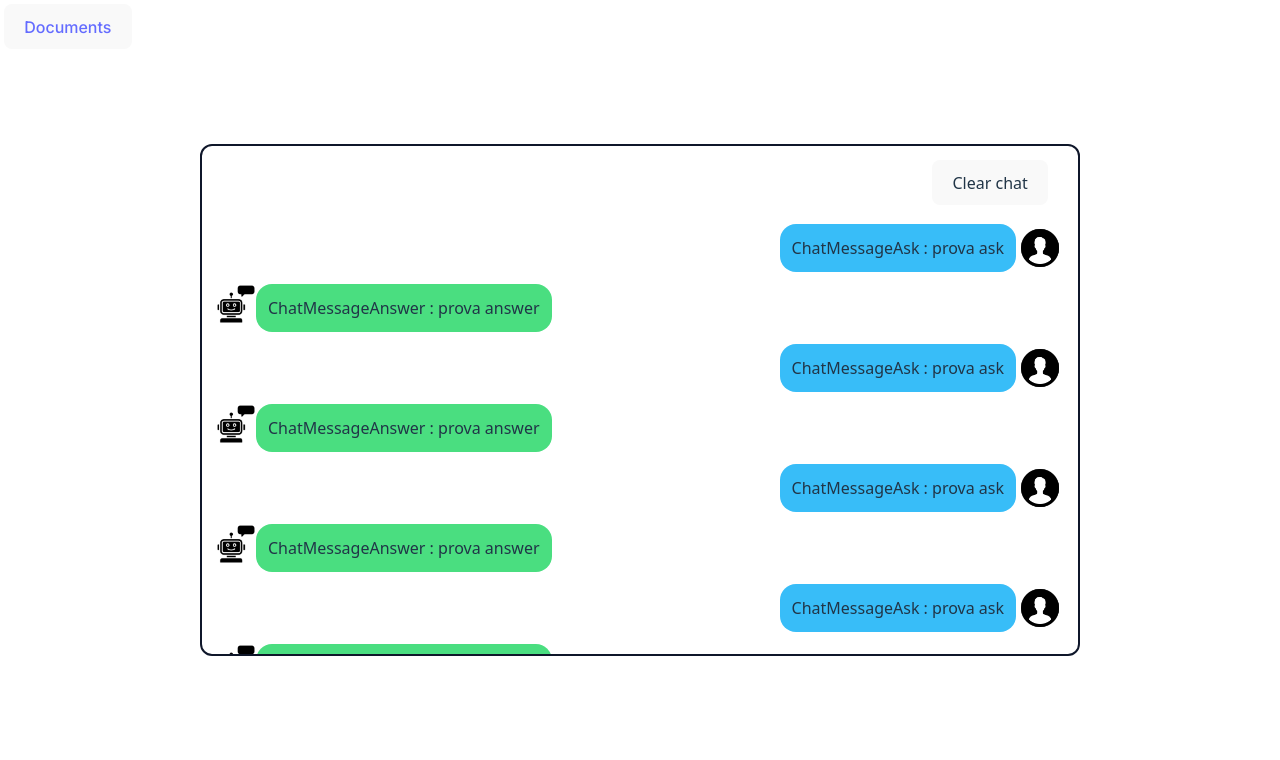
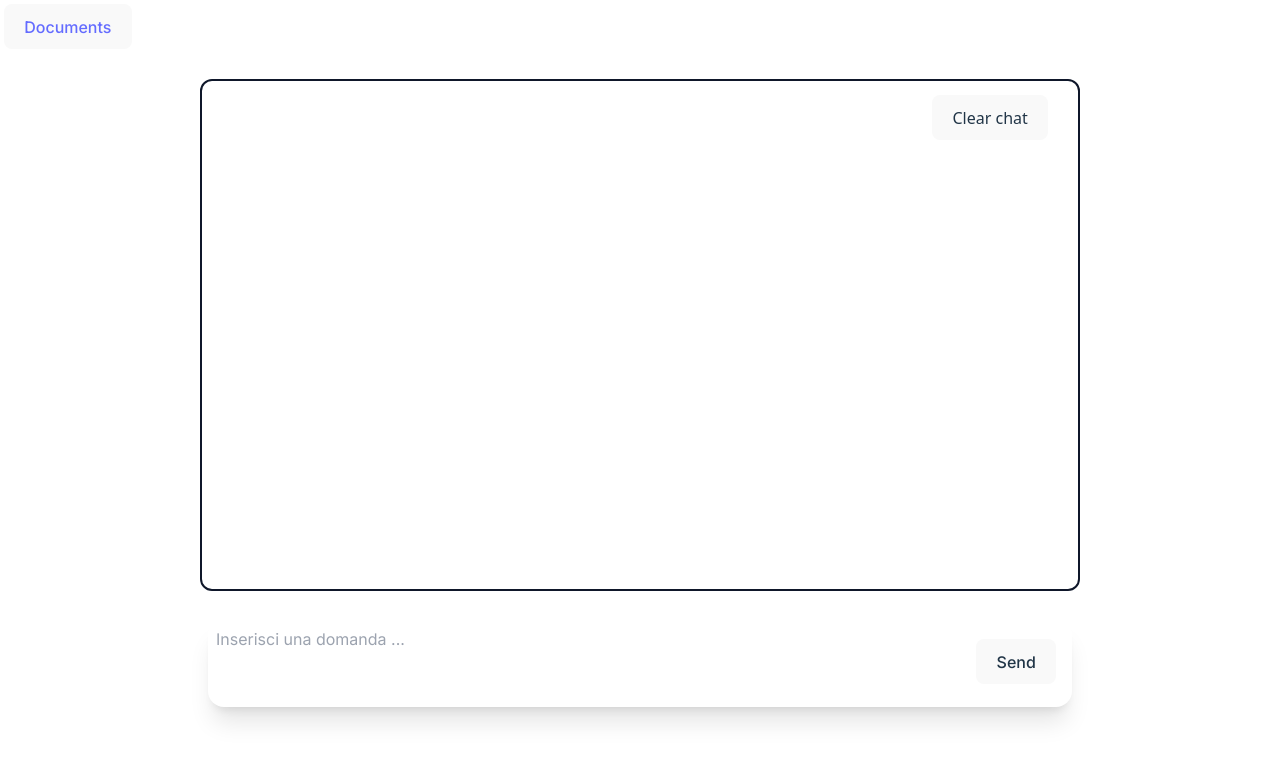
Before and after one commit to CodingCowboys10/kmai, a Next.js app in the folder 2-RTB/poc/: page /chat in a window 1280 px wide. Shown: the top 760 px of the page. Built offline with nearby package versions, Linux system fonts and the light colour scheme.

Commit message:
create text-input-component , fix element chat and chatBot

```diff
--- a/2-RTB/poc/src/app/chat/chat_components/chatBody.tsx
+++ b/2-RTB/poc/src/app/chat/chat_components/chatBody.tsx
@@ -1,11 +1,10 @@
-import {Properties} from "csstype";
-import React , {useState, useEffect} from "react";
+import React , {useRef, useEffect} from "react";
 import ChatMessageAsk from "@/app/chat/chat_components/chatMessageAsk";
 import ChatMessageAnswer from "@/app/chat/chat_components/chatMessageAnswer";
 
 interface chatMessage{
     id : number,    // 0 == ask / 1 == answer
-    text : string
+    text : any
 }
 
 interface ChatProps {
@@ -15,10 +14,16 @@ interface ChatProps {
 function ChatBody({list,clearChat}:ChatProps) {
 
 
+    const chatboxRef = useRef<HTMLInputElement | null>(null);
+
+    useEffect(() => {
+        chatboxRef.current?.scrollIntoView({ behavior: 'smooth', block: 'end' });
+    }, [list]);
+
     return (
         <>
 
-            <div id="chatArea" className="font-sans overflow-y-scroll border-2 rounded-xl border-slate-900 p-2" style={{minWidth: '55em',minHeight: '32em',maxWidth: '55em',maxHeight: '32em'}}>
+            <div id="chatArea" className="font-sans overflow-y-scroll border-2 rounded-xl border-slate-900 p-2 mb-5" style={{minWidth: '55em',minHeight: '32em',maxWidth: '55em',maxHeight: '32em'}}>
                 <div className="mt-16">{list.map((value, index) => (
                     <React.Fragment key={index}>
                         {value.id === 0 && (<ChatMessageAsk text={value.text}/>)}
@@ -26,6 +31,7 @@ function ChatBody({list,clearChat}:ChatProps) {
                     </React.Fragment>
                 ))}</div>
                 <button className="absolute top-4 right-8" onClick={clearChat}>Clear chat</button>
+                <div ref={chatboxRef}></div>
             </div>
 
         </>
--- a/2-RTB/poc/src/app/chat/chat_components/chatMessageAnswer.tsx
+++ b/2-RTB/poc/src/app/chat/chat_components/chatMessageAnswer.tsx
@@ -15,7 +15,7 @@ function ChatMessageAnswer({text}:chatAnswerProps){
                 height={50}
             />
             <div className="flex-row mr-auto p-3 bg-green-400 rounded-2xl">
-                ChatMessageAnswer : {text}
+               {text}
             </div>
         </div>
     );
--- a/2-RTB/poc/src/app/chat/chat_components/chatMessageAsk.tsx
+++ b/2-RTB/poc/src/app/chat/chat_components/chatMessageAsk.tsx
@@ -16,7 +16,7 @@ function ChatMessageAsk({text}:chatAskProps){
                 height={50}
             />
             <div className="p-3 ml-auto bg-sky-400 rounded-2xl">
-                ChatMessageAsk : {text}
+                {text}
             </div>
         </div>
     );
--- a/2-RTB/poc/src/app/chat/chat_components/chatbot.tsx
+++ b/2-RTB/poc/src/app/chat/chat_components/chatbot.tsx
@@ -1,28 +1,50 @@
 "use client"
 import {useState,useEffect} from "react";
 import ChatBody from "./chatBody";
+import TextInputComponent from "@/app/chat/chat_components/textInputComponent";
 
 interface chatMessage{
     id : number,    // 0 == ask / 1 == answer
-    text : string
+    text : any
 }
 function Chatbot (){
 
-    const ask:chatMessage = {id:0,text:"prova ask"};        //DA ELIMINARE (SOLO PER PROVA)
-    const answer:chatMessage = {id:1,text:"prova answer"};  //DA ELIMINARE (SOLO PER PROVA)
+    const [listElementChat,setListElementChat] = useState<chatMessage[]>([])
+    const [Stop, setStop] = useState(false);
 
-    const [listElementChat,setListElementChat] = useState<chatMessage[]>([ask,answer,ask,answer,ask,answer,ask,answer,ask,answer,ask,answer])
-
-    const addPointList = (id : number, text : string)=>{
+    function createQuestion(text : string){
         let element : chatMessage  = {
-            id: id,
+            id: 0,
             text : text
         };
-        setListElementChat([...listElementChat,element]);
+        return element;
+    }
+
+    function createAnswer(text : any){
+        let element : chatMessage  = {
+            id: 1,
+            text : text
+        };
+        return element;
     }
 
     const clearChat = () => {
         setListElementChat([]);
+    }
+
+    const Request = (text: string) => {
+        if(!Stop) {
+            setStop(true);
+
+            const question = createQuestion(text);
+            setListElementChat([...listElementChat,question]);
+
+
+
+            const answer = createAnswer(<div>risposta : {text}</div>)
+            setListElementChat([...listElementChat,question,answer]);
+            setStop(false);
+        }
     }
 
 
@@ -36,6 +58,7 @@ function Chatbot (){
                     <ChatBody list={listElementChat} clearChat={clearChat}></ChatBody>
                 </div>
 
+                <TextInputComponent Request={Request}/>
 
             </div>
 
--- /dev/null
+++ b/2-RTB/poc/src/app/chat/chat_components/textInputComponent.tsx
@@ -0,0 +1,37 @@
+import { useState } from 'react';
+
+interface InsertProps{
+    Request: (text: string) => void;
+}
+function TextInputComponent({Request}: InsertProps){
+
+
+    const [newQuestion, setNewQuestion] = useState('');
+
+    function handleClick(){
+        if(!(newQuestion === '')) {
+            Request(newQuestion);
+            setNewQuestion('');
+        }
+    }
+
+    return(
+        <div className="insert relative m-2 " >
+            <textarea
+                id="questionArea"
+                className="w-full rounded-2xl p-2 shadow-xl pr-28 resize-none"
+                rows={3}
+                placeholder="Inserisci una domanda ..."
+                value={newQuestion}
+                onChange={(e) => setNewQuestion(e.target.value)}
+                onKeyDown={(e) => {if (e.key === 'Enter'){
+                    e.preventDefault();
+                    handleClick();
+                }}}
+            ></textarea>
+            <button className="button absolute right-4 top-5" onClick={handleClick}>Send</button>
+        </div>
+    );
+}
+
+export default TextInputComponent;
```
